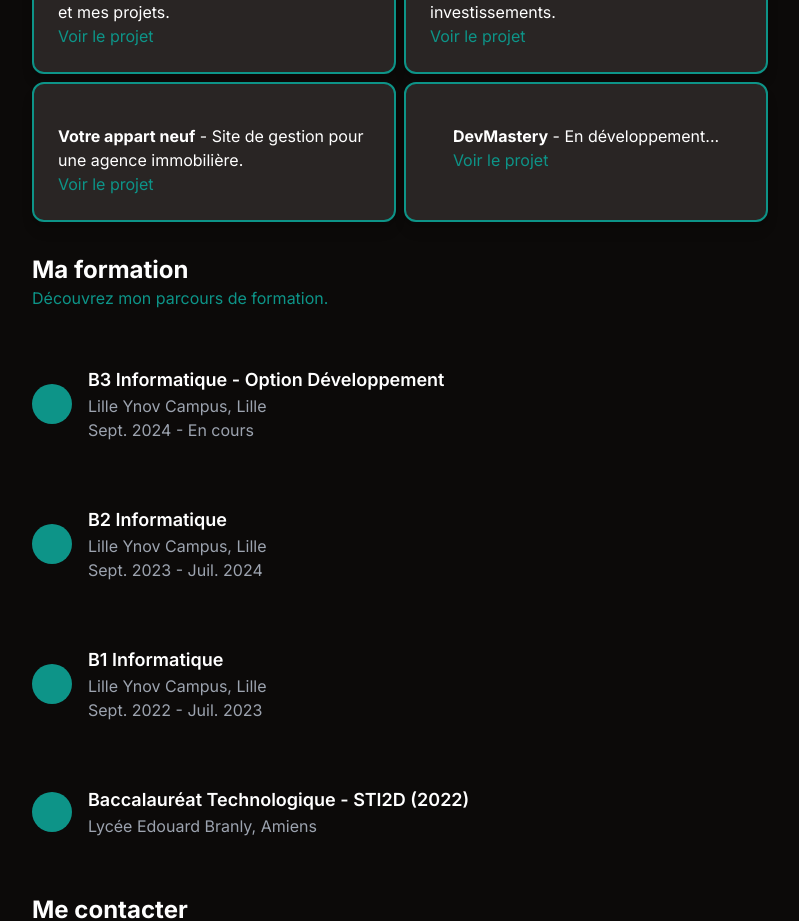
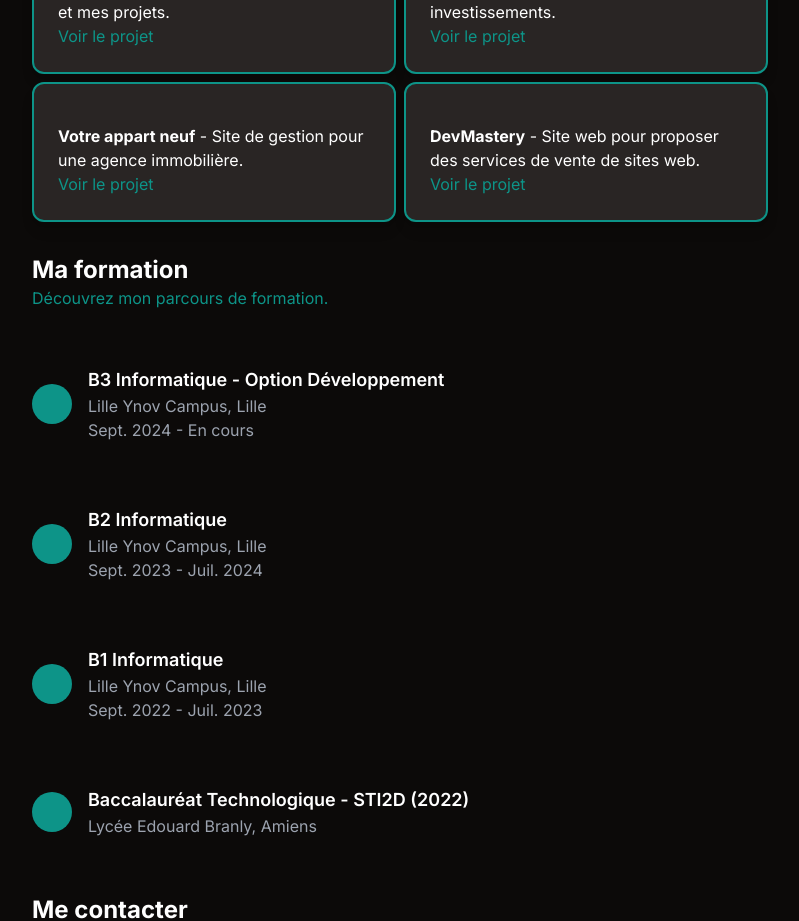
Before and after one commit to TheoSauval/theosauval.github.io, a Next.js app: page / in a window 1280 px wide. Shown: the part 2020-2941 px from the top of the page, without its empty margins (240-1039 px from the left). Built offline with nearby package versions, Linux system fonts and the light colour scheme.

Commit message:
modif devmastery

```diff
--- a/src/app/page.jsx
+++ b/src/app/page.jsx
@@ -67,7 +67,7 @@ export default function Page() {
           <OriginalCard text={<> <span className="font-bold">Portfolio</span> - Mon portfolio personnel, conçu pour présenter mes compétences et mes projets. <br /><a href="https://theosauval.com/" className="text-teal-600">Voir le projet</a></>} />
           <OriginalCard text={<> <span className="font-bold">Profitz</span> - Profitz est une plateforme d'analyse financière pour optimiser les investissements. <br /><a href="https://app.profitz.fr/" className="text-teal-600" target='_blanck'>Voir le projet</a></>} />
           <OriginalCard text={<> <span className="font-bold">Votre appart neuf</span> - Site de gestion pour une agence immobilière. <br /><a href="https://www.votreappartneuf.com/" className="text-teal-600" target='_blanck'>Voir le projet</a></>} />
-          <OriginalCard text={<> <span className="font-bold">DevMastery</span> - En développement... <br /><a href="https://www.devmastery.fr/" className="text-teal-600" target='_blanck'>Voir le projet</a></>} />
+          <OriginalCard text={<> <span className="font-bold">DevMastery</span> - Site web pour proposer des services de vente de sites web. <br /><a href="https://www.devmastery.fr/" className="text-teal-600" target='_blanck'>Voir le projet</a></>} />
         </div>
         {/* Formation */}
         <div id="education" className="m-auto max-w-3xl px-4">
```
